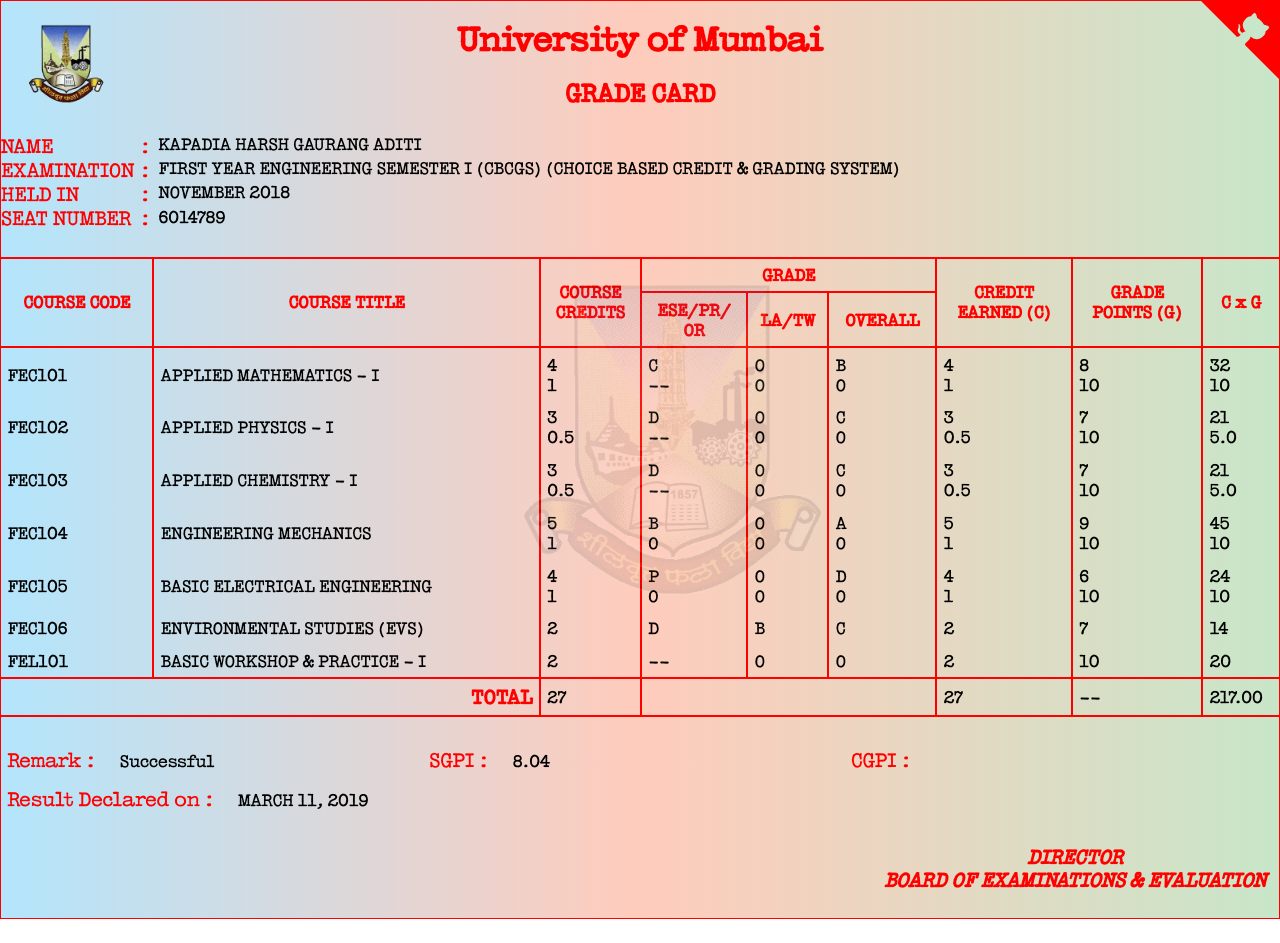
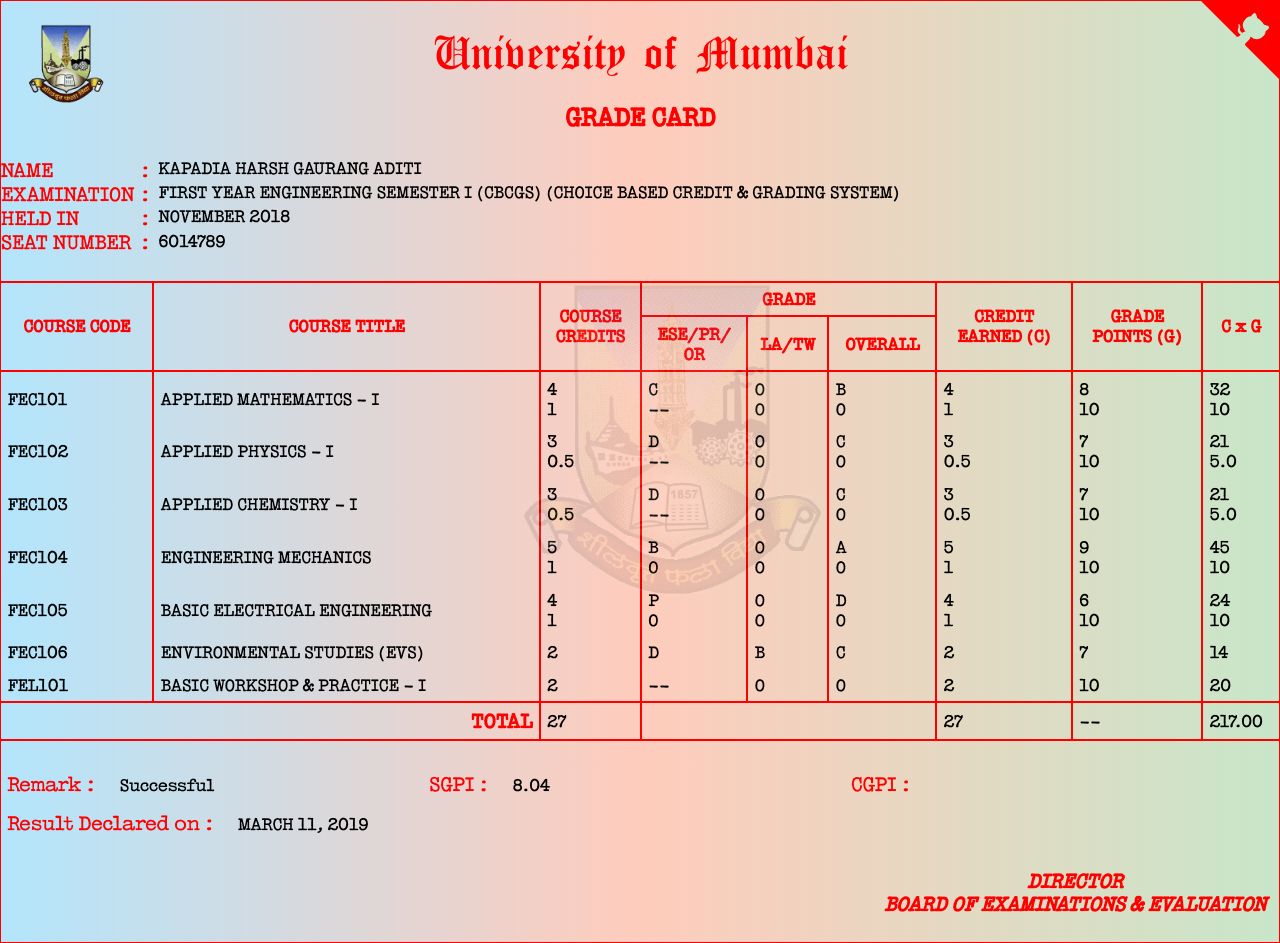
Before and after one commit to HarshKapadia2/sample-marksheet, a plain HTML site: page index.html in a window 1280 px wide. Before the commit the page ends 919 px from the top, so only its background shows below. Drawn offline with Linux system fonts and the light colour scheme.

Commit message:
:sparkles: feat: Add Old English font to `h1`

```diff
--- a/static/css/style.css
+++ b/static/css/style.css
@@ -1,6 +1,11 @@
 @font-face {
     font-family: "Typewriter";
     src: url("../fonts/typewriter.woff2") format("woff2");
+}
+
+@font-face {
+    font-family: "Old English";
+    src: url("../fonts/oldEnglishFive.woff2") format("woff2");
 }
 
 *
@@ -42,17 +47,19 @@
 	height: 40vh;
 }
 
+h1
+{
+	font-family: "Old English", "Times New Roman", Times, serif;
+	font-weight: 100;
+	padding: 1.5%;
+}
+
 h1, h2
 {
 	color: red;
 	display: flex;
 	flex-direction: column;
 	align-items: center;
-}
-
-h1
-{
-	padding: 1.5%;
 }
 
 .student-data
```
Also changed, not shown: static/fonts/oldEnglishFive.woff2 (added).
